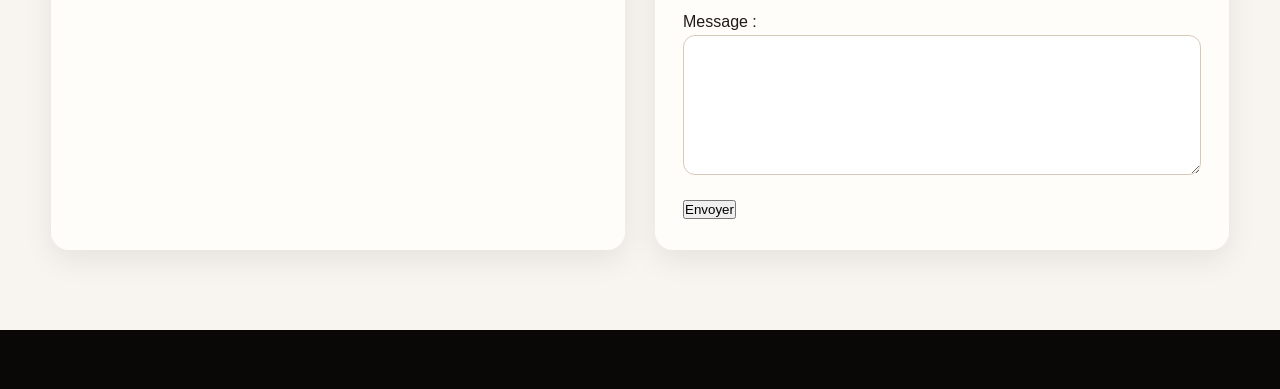
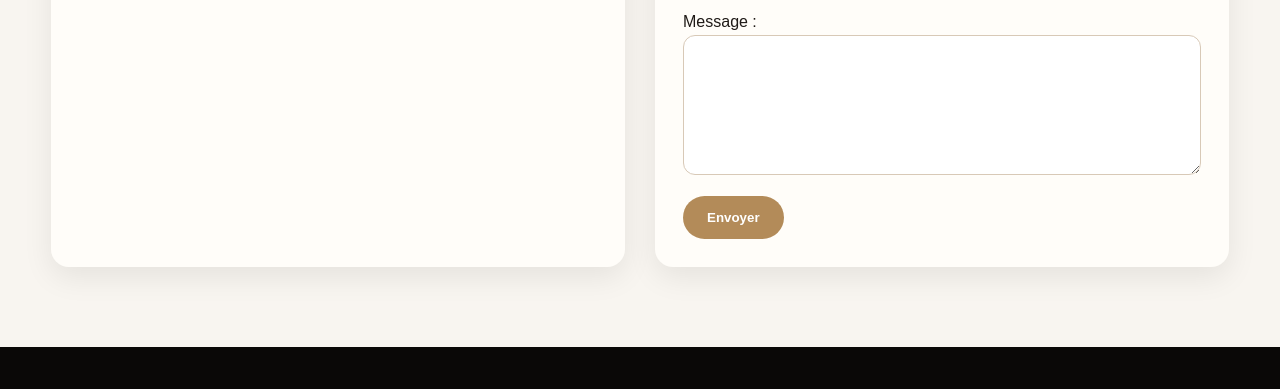
Before and after one commit to maison-elixir/maison-elixir, a plain HTML site: page index.html in a window 1280 px wide. Shown: the part 3268-3657 px from the top of the page. Drawn offline with Linux system fonts and the light colour scheme.

Commit message:
Add files via upload

```diff
--- a/index.html
+++ b/index.html
@@ -715,7 +715,7 @@
   <label for="message">Message :</label>
   <textarea id="message" name="message" required></textarea>
 
-  <button type="submit">Envoyer</button>
+  <button type="submit" class="btn btn-primary">Envoyer</button>
 </form>
         </div>
       </div>
```
